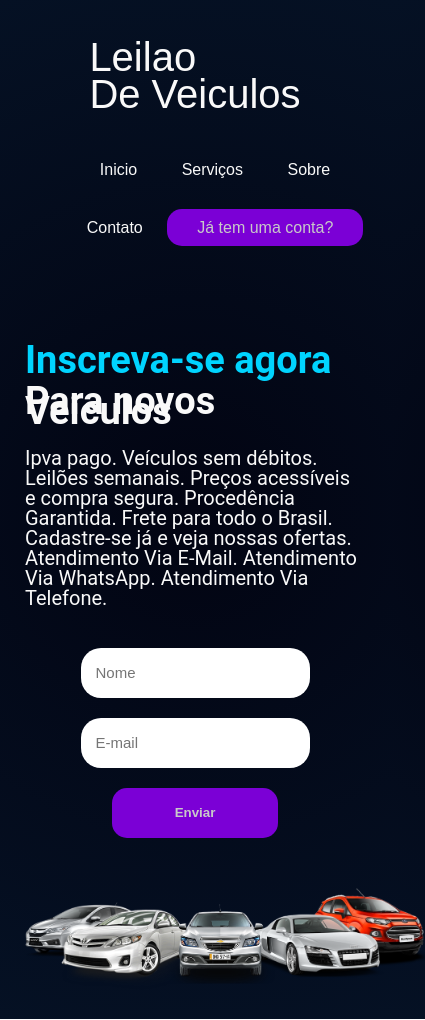
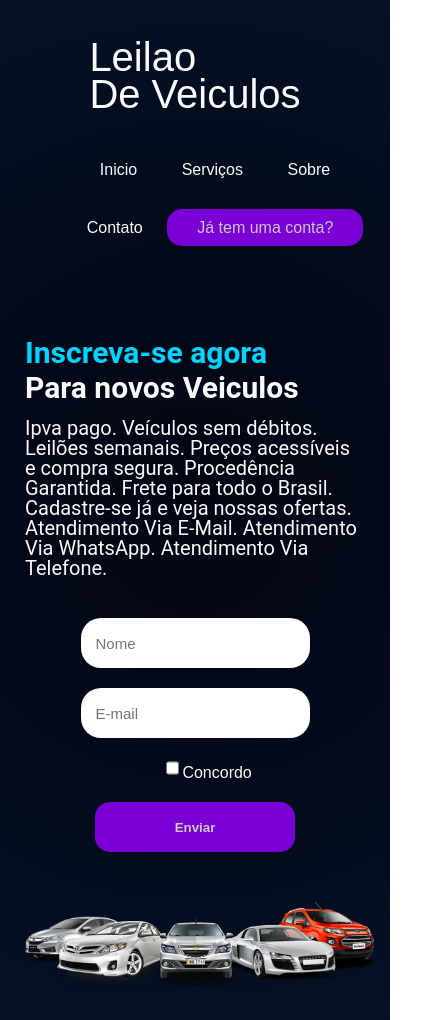
Before and after one commit to iandcolde/landing-page-leilao, a plain HTML site: page page/index.html in a window 390 px wide. Shown: the whole page, 425 px wide, since content can reach past the window. Drawn offline with Linux system fonts and the light colour scheme.

Commit message:
responsivo

```diff
--- a/page/index.html
+++ b/page/index.html
@@ -18,11 +18,21 @@
       <h1>De Veiculos</h1>
     </div>
     <ul>
-      <a href="#"><li>Inicio</li></a>
-      <a href="#"><li>Serviços</li></a>
-      <a href="#"><li>Sobre</li></a>
-      <a href="#"><li>Contato</li></a>
-      <a href="#" id="inscreva-se-btn"><li>Já tem uma conta?</li></a>
+      <a href="#">
+        <li>Inicio</li>
+      </a>
+      <a href="#">
+        <li>Serviços</li>
+      </a>
+      <a href="#">
+        <li>Sobre</li>
+      </a>
+      <a href="#">
+        <li>Contato</li>
+      </a>
+      <a href="#" id="inscreva-se-btn">
+        <li>Já tem uma conta?</li>
+      </a>
     </ul>
   </header>
 
@@ -36,6 +46,7 @@
         <input type="email" placeholder="E-mail" id="email" name="email" required>
         <input type="hidden" name="_captcha" value="false">
         <input type="hidden" name="_next" value="https://tela-obrigado-leilao.netlify.app/">
+        <div class="concordo"><input type="checkbox" required>Concordo</div>
         <button type="submit" id="inscreva-se-btn">Enviar</button>
       </form>
     </aside>
--- a/page/style.css
+++ b/page/style.css
@@ -150,3 +150,33 @@ input {
     width: 400px;
   }
 }
+
+ul a {
+  text-decoration: none;
+}
+
+@media (max-width: 810px) {
+  .concordo {
+    position: relative;
+    margin: 0 30%;
+  }
+  #inscreva-se-btn {
+    width: 200px;
+  }
+  img {
+    width: 600px;
+  }
+}
+
+@media (max-width: 400px) {
+  h2 {
+    font-size: 30px;
+  }
+  .concordo {
+    position: relative;
+    right: -15px;
+  }
+  img {
+    max-width: 350px;
+  }
+}
```
